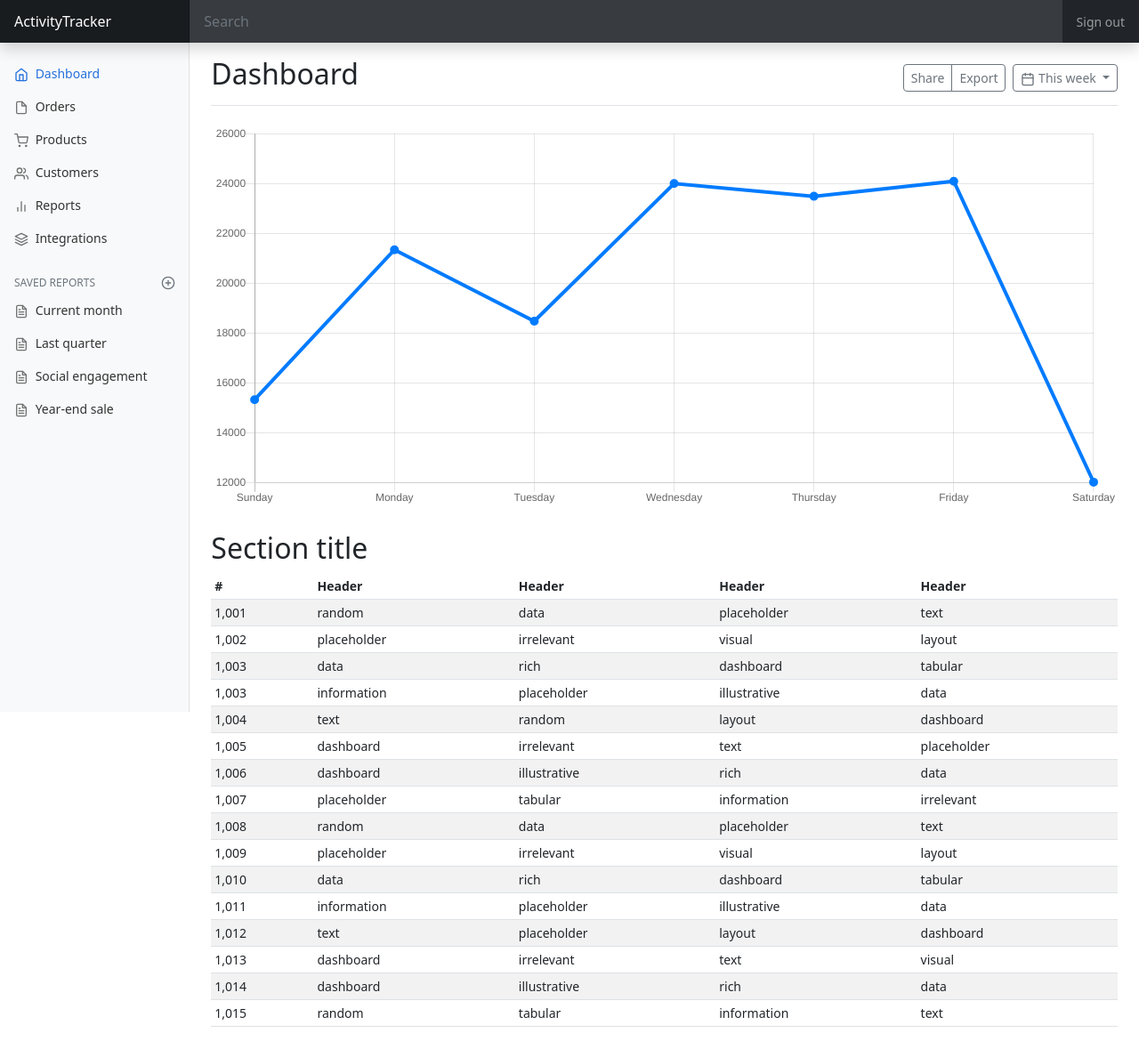
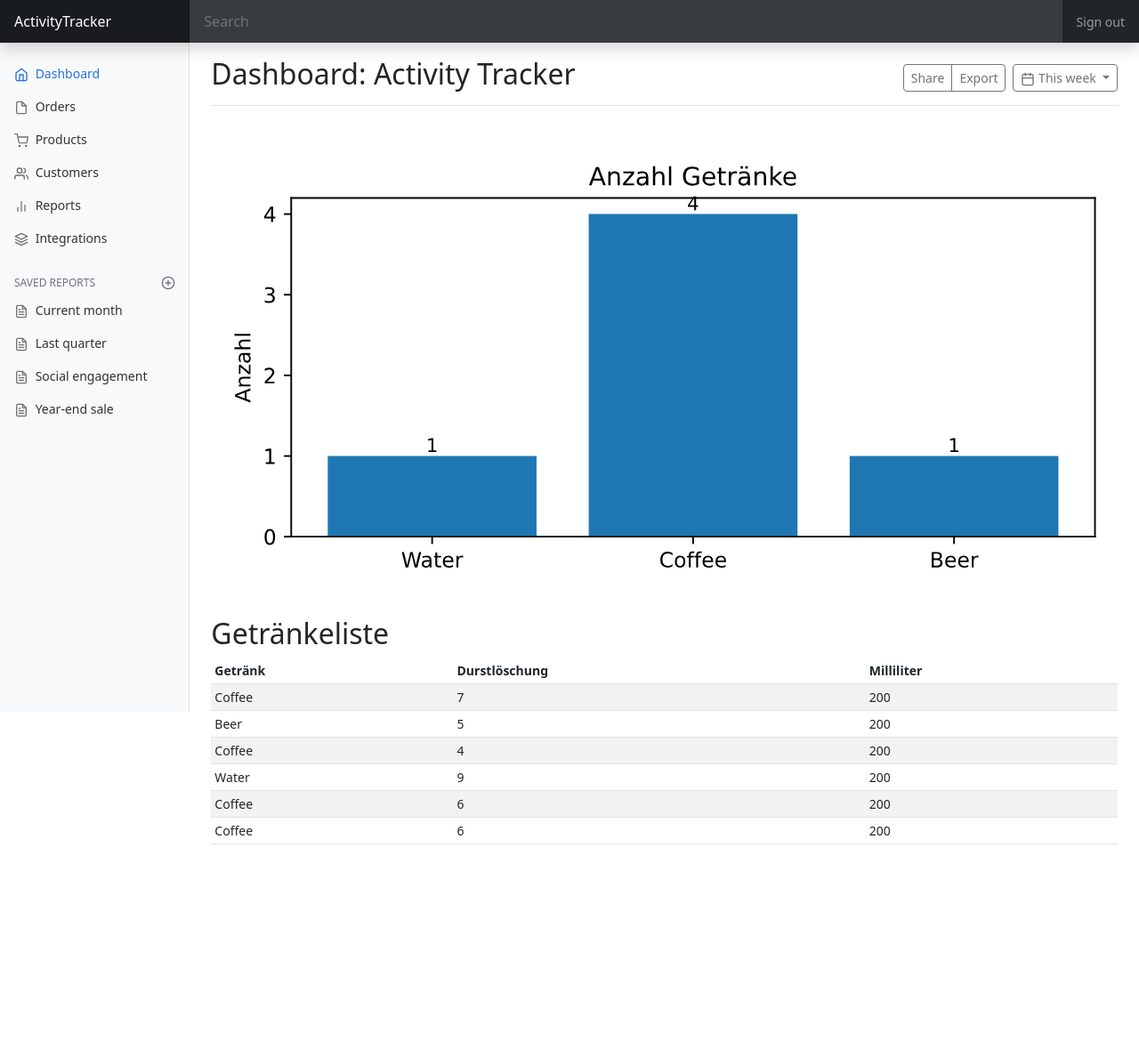
Before and after one commit to Butterbananenbrot/ActivityTracker, a Django app: page / in a window 1280 px wide. Shown: the whole page at 89% size. After the commit the page ends 949 px from the top, so only its background shows below. Run offline with Django 5.2, Linux system fonts and the light colour scheme; data comes from the database, SQL or seed files in the repository.

Commit message:
replaced placeholder graph and table with drink graph and table in bootstrap dashboard template

```diff
--- a/dashboard/templates/dashboard/index.html
+++ b/dashboard/templates/dashboard/index.html
@@ -171,7 +171,7 @@
 
         <main class="col-md-9 ms-sm-auto col-lg-10 px-md-4">
             <div class="d-flex justify-content-between flex-wrap flex-md-nowrap align-items-center pt-3 pb-2 mb-3 border-bottom">
-                <h1 class="h2">Dashboard</h1>
+                <h1 class="h2">Dashboard: Activity Tracker</h1>
                 <div class="btn-toolbar mb-2 mb-md-0">
                     <div class="btn-group me-2">
                         <button type="button" class="btn btn-sm btn-outline-secondary">Share</button>
@@ -184,9 +184,11 @@
                 </div>
             </div>
 
-            <canvas class="my-4 w-100" id="myChart" width="900" height="380"></canvas>
+            <!--    <canvas class="my-4 w-100" id="myChart" width="900" height="380"></canvas> -->
+            <img class="my-4 w-100" src="{% url 'drink:drink_chart_svg' %}" alt="Drinks chart">
 
-            <h2>Section title</h2>
+            <!--
+            <h2>Section title: One of the apps?</h2>
             <div class="table-responsive">
                 <table class="table table-striped table-sm">
                     <thead>
@@ -314,6 +316,33 @@
                     </tbody>
                 </table>
             </div>
+            -->
+
+            <h2>Getränkeliste</h2>
+            {% if drink_list_context %}
+                <div class="table-responsive">
+                    <table class="table table-striped table-sm">
+                        <thead>
+                        <tr>
+                            <th>Getränk</th>
+                            <th>Durstlöschung</th>
+                            <th>Milliliter</th>
+                        </tr>
+                        </thead>
+                        <tbody>
+                        {% for drink in drink_list_context %}
+                            <tr>
+                                <td>{{ drink.drink_label }}</td>
+                                <td>{{ drink.thirst_quenched }}</td>
+                                <td>{{ drink.milliliters }}</td>
+                            </tr>
+                        {% endfor %}
+                        </tbody>
+                    </table>
+                </div>
+            {% else %}
+                <p>Keine Getränke gefunden.</p>
+            {% endif %}
         </main>
     </div>
 </div>
--- a/dashboard/views.py
+++ b/dashboard/views.py
@@ -1,7 +1,14 @@
-from django.http import HttpResponse
 from django.shortcuts import render
+from drink.models import Drink
 
-# Create your views here.
 def main_dashboard(request):
-    # return HttpResponse("Dashboard..." )
-    return render(request, "dashboard/index.html")
+    mapping = {"W": "Water", "C": "Coffee", "B": "Beer"}
+    drinks = [
+        {
+            "drink_label": mapping.get(d.drink, d.drink),
+            "thirst_quenched": d.thirst_quenched,
+            "milliliters": d.milliliters,
+        }
+        for d in Drink.objects.all()
+    ]
+    return render(request, "dashboard/index.html", {"drink_list_context": drinks})
```
